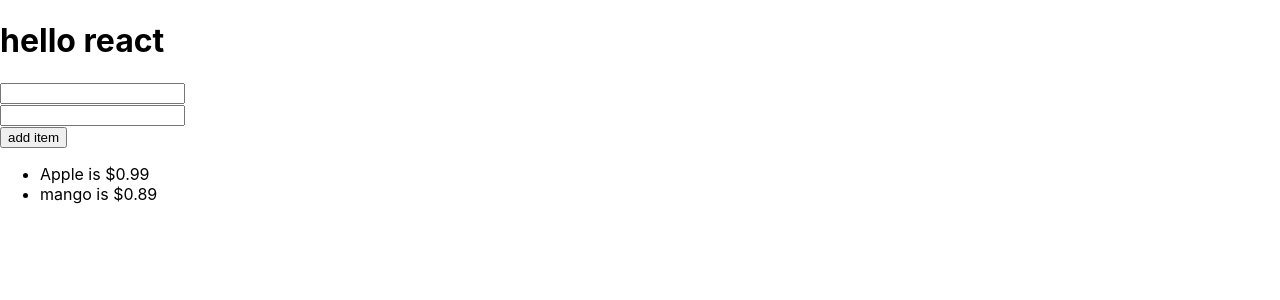
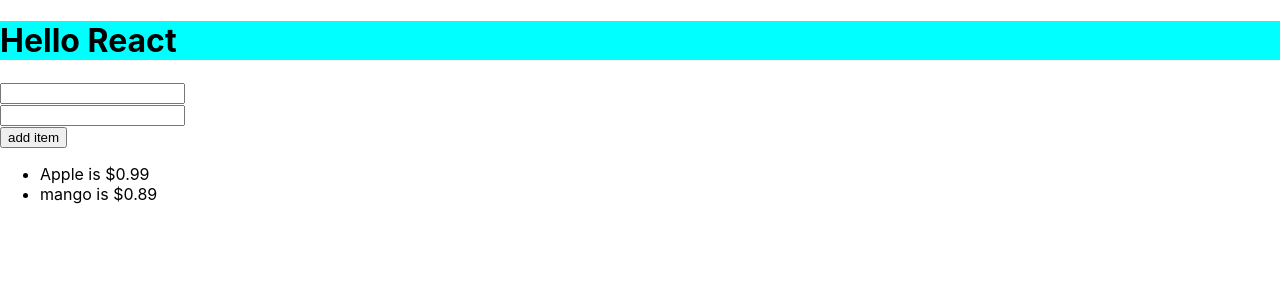
Before and after one commit to aammlj2002/react-basic, a React (Create React App) app: page / in a window 1280 px wide. Shown: the top 300 px of the page. Built offline with nearby package versions, Linux system fonts and the light colour scheme.

Commit message:
component splitting

```diff
--- a/src/App.js
+++ b/src/App.js
@@ -1,4 +1,5 @@
 import React from "react";
+import Header from "./Header";
 class App extends React.Component {
     state = {
         items: [
@@ -38,7 +39,9 @@ class InputForm extends React.Component{
     render(){
         return (
             <div>
-                <h1>hello react</h1>
+                <Header>
+                    <h1>Hello React</h1>
+                </Header>
                 <input type="text" ref={this.nameRef}></input>
                 <br />
                 <input type="text" ref={this.priceRef}></input>
@@ -48,6 +51,8 @@ class InputForm extends React.Component{
         );
     }
 }
+
+
 class Item extends React.Component {
     render() {
         return (
@@ -57,4 +62,5 @@ class Item extends React.Component {
         );
     }
 }
+
 export default App;
--- /dev/null
+++ b/src/Header.js
@@ -0,0 +1,7 @@
+import React from "react";
+class Header extends React.Component {
+    render() {
+        return <div style={{ background: "cyan" }}>{this.props.children}</div>;
+    }
+}
+export default Header;
```
